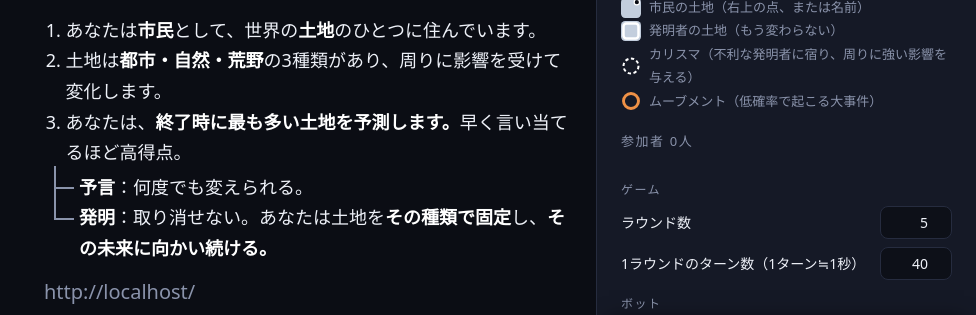
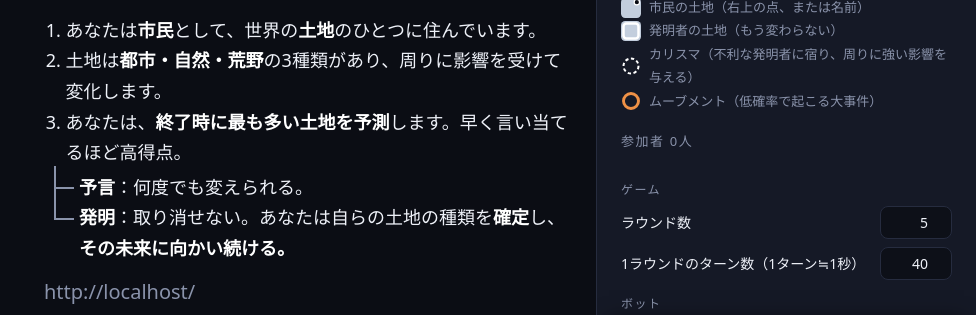
Before and after one commit to yuuuyuuuyuuun/20261123_interaction_design, a website: page public/host.html in a window 1280 px wide. Shown: the part 336-651 px from the top of the page, 304-1280 px from the left. Drawn offline with nearby package versions, Linux system fonts and the light colour scheme; no server answers.

Commit message:
Update host.html

```diff
--- a/public/host.html
+++ b/public/host.html
@@ -96,10 +96,10 @@
             <ol class="rules">
               <li>あなたは<b>市民</b>として、世界の<b>土地</b>のひとつに住んでいます。</li>
               <li>土地は<b>都市・自然・荒野</b>の3種類があり、周りに影響を受けて変化します。</li>
-              <li>あなたは、<b>終了時に最も多い土地を予測します。</b>早く言い当てるほど高得点。
+              <li>あなたは、<b>終了時に最も多い土地を予測</b>します。早く言い当てるほど高得点。
                 <ul class="branches">
                   <li><b>予言</b>：何度でも変えられる。</li>
-                  <li><b>発明</b>：取り消せない。あなたは土地を<b>その種類で固定</b>し、<b>その未来に向かい続ける。</b></li>
+                  <li><b>発明</b>：取り消せない。あなたは自らの土地の種類を<b>確定</b>し、<b>その未来に向かい続ける。</b></li>
                 </ul>
               </li>
             </ol>
```
